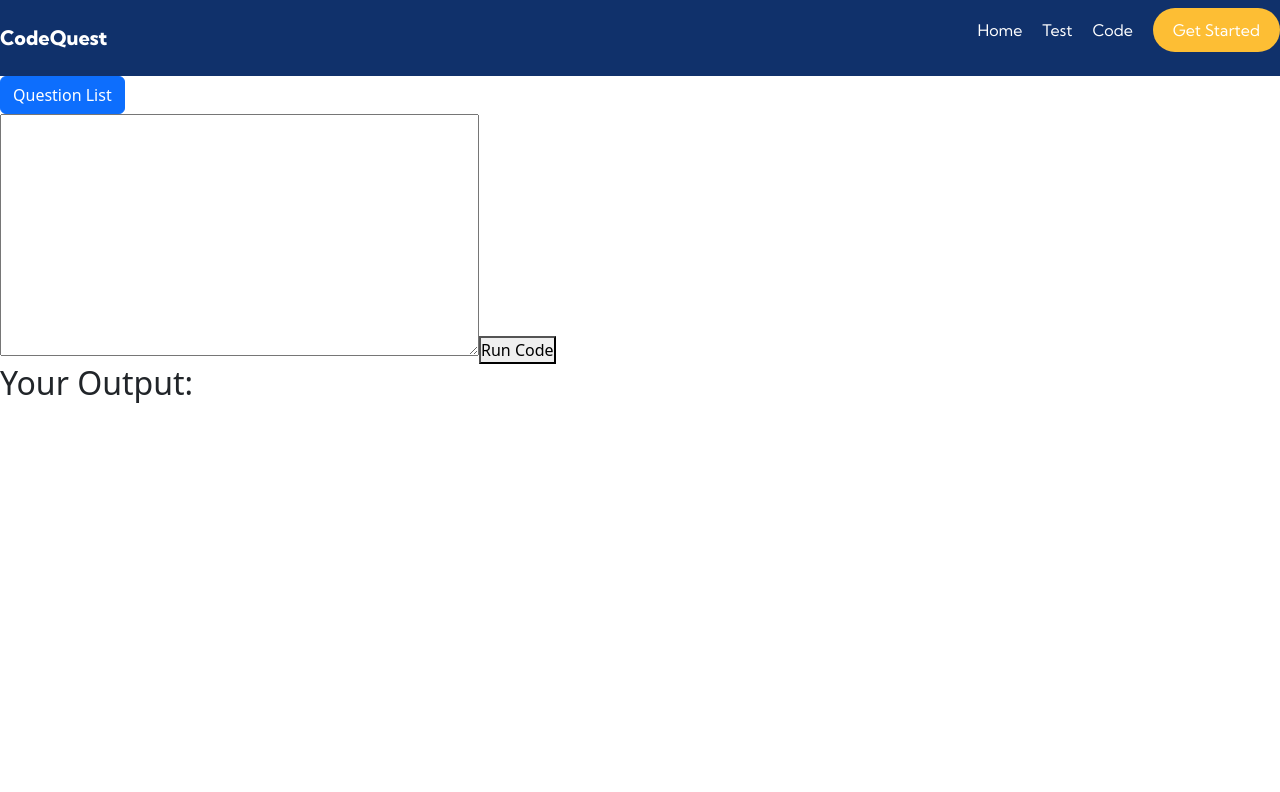
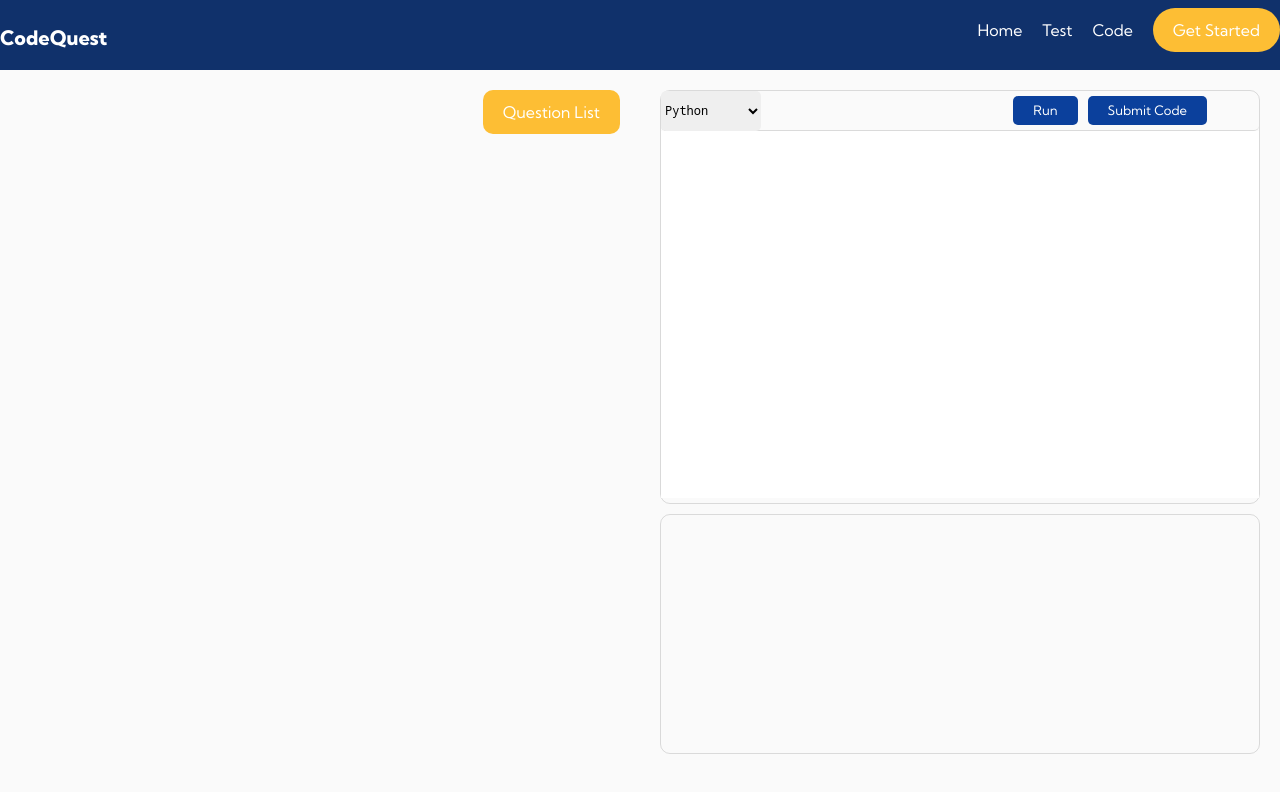
Before and after one commit to Mekhadev2025/CodeFixer, a React (Vite) app in the folder client/: page /code in a window 1280 px wide. Shown: the top 792 px of the page. Built offline with nearby package versions, Linux system fonts and the light colour scheme.

Commit message:
question page

```diff
--- a/client/src/CodeEditor.jsx
+++ b/client/src/CodeEditor.jsx
@@ -1,4 +1,5 @@
-import React, { useState, useEffect } from 'react';
+import React, { useState, useEffect } from "react";
+import "./styles/CodeEditor.css";
 
 function CodeEditor({ code, onRunCode }) {
   const [currentCode, setCurrentCode] = useState(code);
@@ -14,6 +15,23 @@ function CodeEditor({ code, onRunCode }) {
 
   return (
     <div className="edit">
+      <div className="editor-wrap">
+        <div className="code-bar">
+          <div className="lang-dropdown">
+            <select name="language" id="language" className="dropdown">
+              <option value="python">Python</option>
+              <option value="java">Java</option>
+              <option value="c">C</option>
+              <option value="cpp">C++</option>
+            </select>
+          </div>
+          <div className="btn-group">
+          <button className="run-btn" onClick={handleSubmit}>
+            Run
+          </button>
+          <button className="submit-btn">Submit Code</button>
+        </div>
+        </div>
         <textarea
           name="code"
           className="editor"
@@ -22,7 +40,8 @@ function CodeEditor({ code, onRunCode }) {
           value={currentCode}
           onChange={(e) => setCurrentCode(e.target.value)}
         ></textarea>
-      <button onClick={handleSubmit}>Run Code</button>
+      </div>
+
       </div>
   );
 }
--- a/client/src/CodeLoader.jsx
+++ b/client/src/CodeLoader.jsx
@@ -1,5 +1,6 @@
 import React from 'react';
 import axios from 'axios';
+import "./styles/CodeLoader.css"
 function CodeLoader({ onCodeLoad }) {
   const loadCode = async (url, titleText, descriptionHTML) => {
     try {
@@ -12,10 +13,10 @@ function CodeLoader({ onCodeLoad }) {
 
   return (
     <div className="btn-grp">
-      <button onClick={() => loadCode('../static/twosum.py', 'TWO SUM', 'Your description here')}>Two Sum</button>
-      <button onClick={() => loadCode('../static/container.py', 'Container with Most Water', 'Your description here')}>Container with Most Water</button>
-      <button onClick={() => loadCode('../static/fibonacci.py', 'Fibonacci', 'Your description here')}>Fibonacci</button>
-      <button onClick={() => loadCode('../static/reverse.py', 'Reverse a String', 'Your description here')}>Reverse a String</button>
+      <button className='codeloader-btn' onClick={() => loadCode('../static/twosum.py', 'TWO SUM', 'Your description here')}>Two Sum</button>
+      <button  className='codeloader-btn' onClick={() => loadCode('../static/container.py', 'Container with Most Water', 'Your description here')}>Container with Most Water</button>
+      <button  className='codeloader-btn' onClick={() => loadCode('../static/fibonacci.py', 'Fibonacci', 'Your description here')}>Fibonacci</button>
+      <button  className='codeloader-btn' onClick={() => loadCode('../static/reverse.py', 'Reverse a String', 'Your description here')}>Reverse a String</button>
     </div>
   );
 }
--- a/client/src/OutputArea.jsx
+++ b/client/src/OutputArea.jsx
@@ -1,5 +1,5 @@
 import React,{useEffect} from 'react';
-
+import "./styles/Output.css"
 function OutputArea({ output }) {
   useEffect(() => {
     console.log("OutputArea received output:", output);
@@ -8,7 +8,7 @@ function OutputArea({ output }) {
   return (
     <div className="opContainer">
       <div className="opArea">
-        <h2>Your Output:</h2>
+
         <pre className="area">{output}</pre>
       </div>
     </div>
--- a/client/src/Question.jsx
+++ b/client/src/Question.jsx
@@ -1,12 +1,12 @@
-import React, { useState, useEffect } from 'react';
-import Navbar from './Navbar';
-import CodeLoader from './CodeLoader';
-import CodeEditor from './CodeEditor';
-import OutputArea from './OutputArea';
-import './App.css';
-import axios from 'axios';
-import Button from 'react-bootstrap/Button';
-import Offcanvas from 'react-bootstrap/Offcanvas';
+import React, { useState, useEffect } from "react";
+import Navbar from "./Navbar";
+import CodeLoader from "./CodeLoader";
+import CodeEditor from "./CodeEditor";
+import OutputArea from "./OutputArea";
+import "./styles/Question.css";
+import axios from "axios";
+import Button from "react-bootstrap/Button";
+import Offcanvas from "react-bootstrap/Offcanvas";
 // import Code from './Code';
 
 function Question() {
@@ -19,7 +19,6 @@ function Question() {
   const handleClose = () => setShow(false);
   const handleShow = () => setShow(true);
 
-
   const handleCodeLoad = (code, title, description) => {
     setSelectedCode(code);
     setTitle(title);
@@ -30,7 +29,9 @@ function Question() {
   const handleCodeRun = async (code) => {
     try {
       console.log("Trying to send data...");
-      const response = await axios.post('http://localhost:3000/run-code', { code });
+      const response = await axios.post("http://localhost:3000/run-code", {
+        code,
+      });
       console.log("Response received:", response.data);
       setOutput(response.data.output);
     } catch (error) {
@@ -44,29 +45,42 @@ function Question() {
   }, [output]);
 
   return (
-    <div >
-        {/* <Code/> */}
-     {/* <h1>Debugging</h1> */}
-
-     <Button variant="primary" onClick={handleShow}>
+    <div className='qn-wrap'
+    >
+        <div className="qn-section1">
+                  <div className="title-wrap">
+        <div className="title">{title}</div>
+        <button className="qn-btn" onClick={handleShow}>
         Question List
-      </Button>
+      </button>
 
       <Offcanvas show={show} onHide={handleClose}>
         <Offcanvas.Header closeButton>
-          <Offcanvas.Title>Offcanvas</Offcanvas.Title>
+          <Offcanvas.Title>Question List</Offcanvas.Title>
         </Offcanvas.Header>
-        <Offcanvas.Body>
-        <CodeLoader onCodeLoad={handleCodeLoad} />
-           </Offcanvas.Body>
+
+        <Offcanvas.Body style={{ padding: 0 }}>
+          <div
+            className="offcanvas-wrap"
+            style={{ width: "100%", height: "100%" }}
+          >
+            <CodeLoader onCodeLoad={handleCodeLoad} />
+          </div>
+        </Offcanvas.Body>
       </Offcanvas>
-      {/* <CodeLoader onCodeLoad={handleCodeLoad} /> */}
-      <div className="title">{title}</div>
+      </div>
+
+
       <div className="description">{description}</div>
-      <div className="patition">
+        </div>
+
+      <div className="qn-section2">
         <CodeEditor code={selectedCode} onRunCode={handleCodeRun} />
         <OutputArea output={output} />
       </div>
+
+
+
     </div>
   );
 }
--- /dev/null
+++ b/client/src/styles/CodeEditor.css
@@ -0,0 +1,85 @@
+@import url('https://fonts.googleapis.com/css2?family=Noto+Sans+Mono:wght@100..900&display=swap');
+.editor{
+
+    /* background: red; */
+    border: none;
+    padding: 0;
+    margin: 0;
+    outline: none;
+    box-shadow: none;
+    resize: none;
+    /* border:1px solid gray; */
+    /* background:red; */
+    color:black;
+    height:90%;
+    overflow:scroll;
+    padding:10px;
+    font-family: "Noto Sans Mono", monospace;
+    font-weight: normal;
+    font-size: 13px;
+    font-feature-settings: "liga" 0, "calt" 0;
+    line-height: 18px;
+    letter-spacing: 0px;
+    width:100%;
+    margin-bottom:5px
+    /* margin:20px */
+    /* border-radius:10px; */
+}
+.edit{
+    height:60%;
+
+}
+.editor-wrap{
+    height:100%;
+    border :1px solid  #00000021;
+    border-radius:10px;
+    display:flex;
+    flex-direction:column;
+    justify-content:space-between
+}
+.run-btn,.submit-btn{
+    padding:5px 20px ;
+    background:var(--blue);
+    border:none;
+    border-radius:5px;
+    color:white;
+    font-family: "Kumbh Sans", sans-serif;
+    cursor:pointer;
+    font-size:13px;
+}
+.btn-group{
+    display:flex;
+    align-items:center;
+    justify-content:right;
+    gap:10px;
+    width:100%;
+    padding-right:50px;
+    margin:2px;
+    /* margin-top:10px; */
+}
+
+.lang-dropdown{
+    cursor:pointer;
+    border-radius:5px;
+
+}
+.dropdown{
+    cursor:pointer;
+    height:40px;
+    width:100px;
+    border:none;
+    border-radius:5px;
+    font-family: "Noto Sans Mono", monospace;
+    font-size:12px;
+}
+.dropdown::focus{
+    border:none;
+}
+.code-bar{
+    height:40px;
+    /* background:green; */
+    border-radius:5px;
+    display:flex;
+    align-items:center;
+    border-bottom:1px solid  #00000021;
+}
--- /dev/null
+++ b/client/src/styles/CodeLoader.css
@@ -0,0 +1,22 @@
+
+.btn-grp{
+    display:flex;
+    flex-direction:column;
+    /* gap:10px; */
+background:red  ;
+width:100%;
+
+}
+
+.codeloader-btn{
+    background:white;
+    border:none;
+    padding:10px;
+    text-align:left;
+    border:1px solid gray;
+}
+.codeloader-btn:hover{
+    background:gray;
+    color:white;
+    cursor:pointer;
+}
--- a/client/src/styles/Navbar.css
+++ b/client/src/styles/Navbar.css
@@ -11,7 +11,8 @@ nav{
     padding:20px;
     padding-right:60px;
     color:white;
-    align-items:center
+    align-items:center;
+    height:70px;
 }
 
 
--- /dev/null
+++ b/client/src/styles/Output.css
@@ -0,0 +1,12 @@
+.opContainer{
+    height:100%;
+    border :1px solid  #00000021;
+    border-radius:10px;
+    display:flex;
+    flex-direction:column;
+    justify-content:space-between;
+    overflow:scroll;
+    height:240px;
+    margin-top:10px;
+    padding:10px;
+}
--- /dev/null
+++ b/client/src/styles/Question.css
@@ -0,0 +1,27 @@
+.qn-wrap{
+    height: calc(100vh - 70px) !important; display:flex;
+}
+.title{
+    font-size:40px;
+    font-weight:900px
+}
+.title-wrap{
+    display:flex;
+    justify-content:space-between;
+    align-items:center;
+}
+
+.qn-section1,.qn-section2{
+width:100%;
+padding:20px;
+height:100%;
+}
+.qn-btn{
+    padding:10px 20px;
+    background:var(--yellow);
+    border:none;
+    border-radius:10px;
+    color:white;
+    font-family: "Kumbh Sans", sans-serif;
+    cursor:pointer
+}
```
Also changed, not shown: client/src/App.css (line endings or trailing spaces), 1 other file (tests, documents, lock files or other folders). Lines whose indentation alone changed are shown as unchanged.
